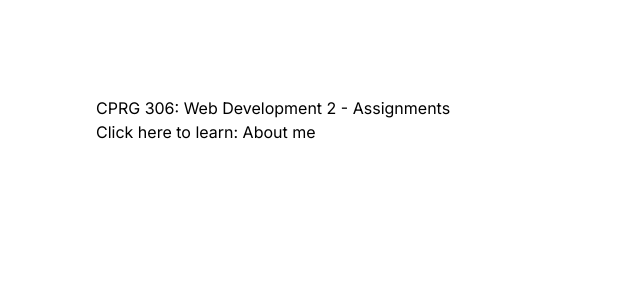
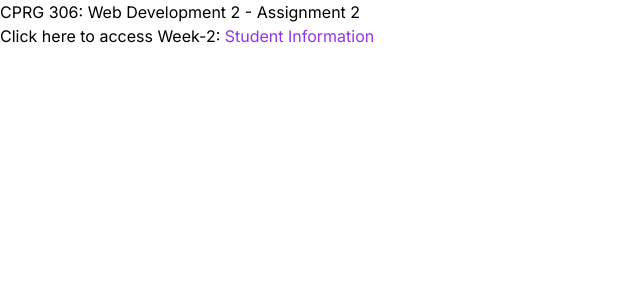
Before and after one commit to nataliey16/cprg306-assignments, a Next.js app: page / in a window 1280 px wide. Shown: the top 300 px of the page, without its empty margins (0-640 px from the left). Built offline with nearby package versions, Linux system fonts and the light colour scheme.

Commit message:
Fix link and css on elements

```diff
--- a/app/layout.js
+++ b/app/layout.js
@@ -4,7 +4,7 @@ import "./globals.css";
 const inter = Inter({ subsets: ["latin"] });
 
 export const metadata = {
-  title: "Create Next App",
+  title: "CPRG 306: Web Development 2 - Assignment 2",
   description: "Generated by create next app",
 };
 
--- a/app/page.js
+++ b/app/page.js
@@ -1,9 +1,12 @@
 import Link from "next/link";
 export default function Home() {
   return (
-    <main className="items-center p-24">
-      <h1>CPRG 306: Web Development 2 - Assignments</h1>
-      Click here to learn: <Link href="week-2">About me</Link>
+    <main>
+      <h1>CPRG 306: Web Development 2 - Assignment 2</h1>
+      Click here to access Week-2:{" "}
+      <Link className="text-purple-600 hover:underline" href="week-2">
+        Student Information
+      </Link>
     </main>
   );
 }
--- a/app/week-2/student-info.js
+++ b/app/week-2/student-info.js
@@ -3,13 +3,18 @@ import Link from "next/link";
 export default function StudentInfo() {
   return (
     <div>
-      <Link href="/">Home</Link>
+      <Link className="underline" href="/">
+        Return home
+      </Link>
 
-      <h1>Student Information</h1>
-      <h2>Hello, my name is Natalie!</h2>
+      <h1>Hello, my name is Natalie Yeung!</h1>
       <p>
         This is a link to my Github repository:{" "}
-        <Link href="https://github.com/nataliey16" target="_blank">
+        <Link
+          className="text-purple-600 hover:underline"
+          href="https://github.com/nataliey16"
+          target="_blank"
+        >
           https://github.com/nataliey16
         </Link>
       </p>
```
